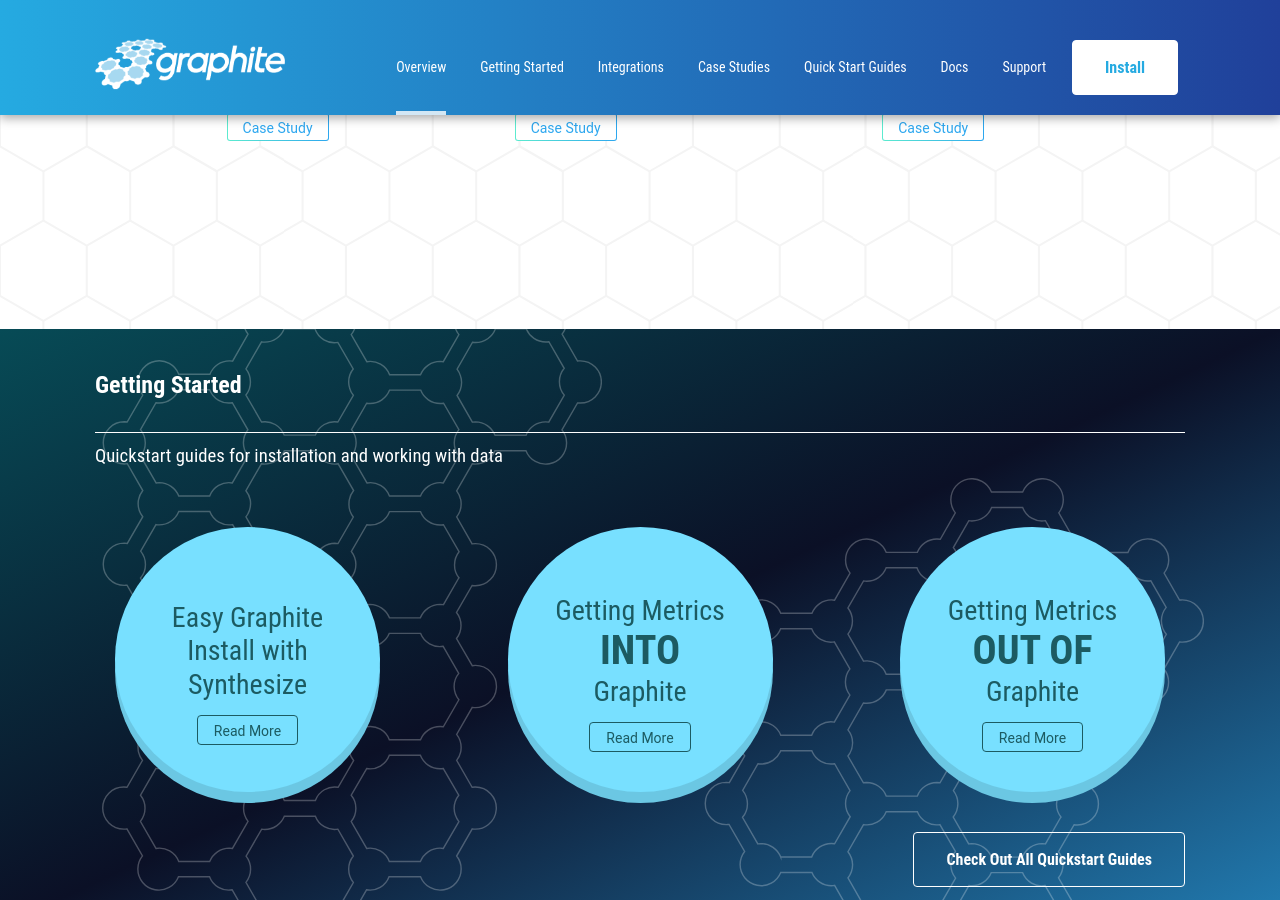
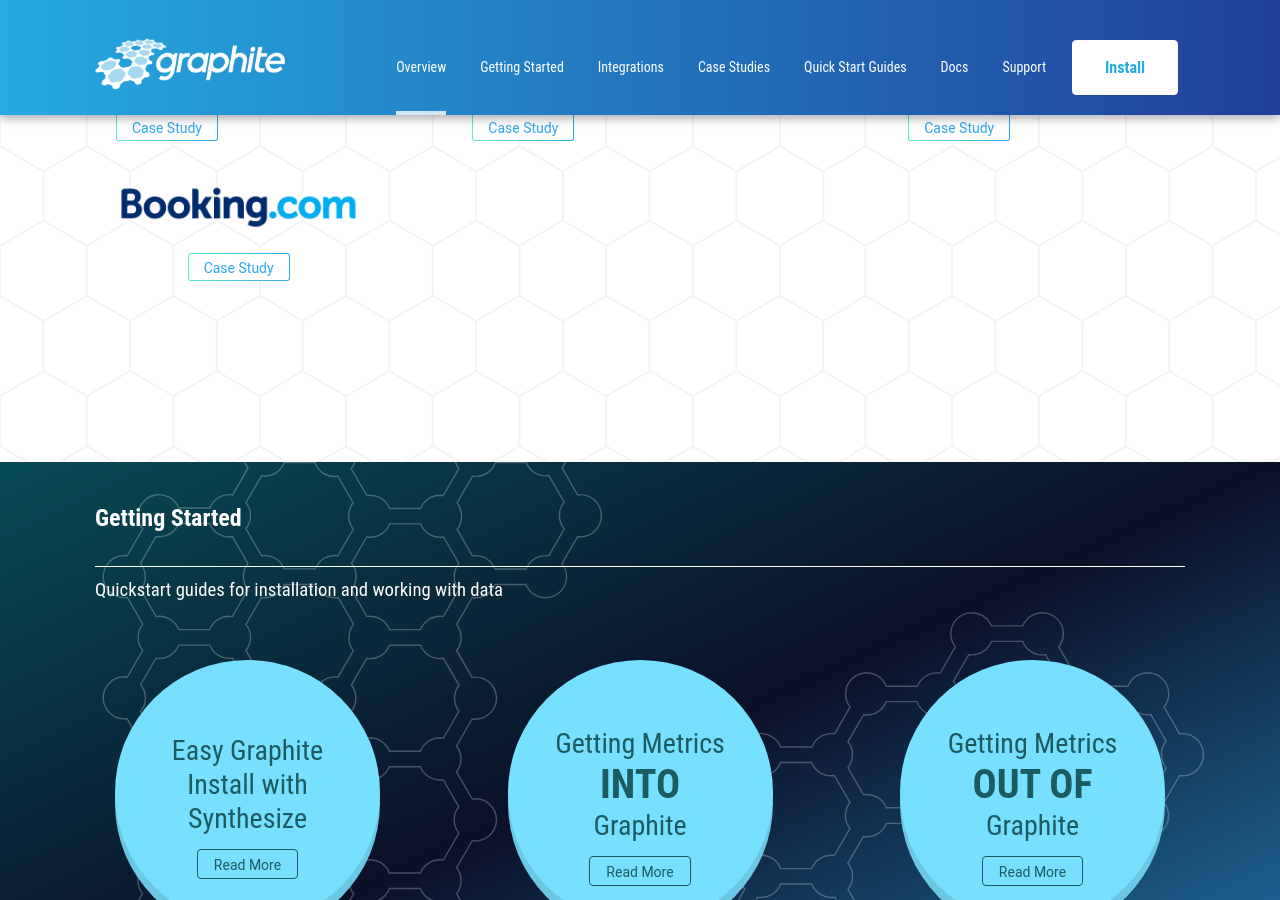
Before and after one commit to graphite-project/graphite-project.github.io, a Jekyll site: the page built from index.html, in a window 1280 px wide and 900 px high, scrolled down 1280 px. Built offline with Jekyll 4.4.1, drawn with Linux system fonts in a browser that asks for light colours; nearby versions of some CDN libraries.

Commit message:
rework yet again

```diff
--- a/index.html
+++ b/index.html
@@ -47,44 +47,47 @@
       <hr class="hr">
       <h3 class="section-subhead">Who uses Graphite?</h3>
       <ul class="case-study-logos">
-        <!--li class="case-study">
-          <img class="case-study__logo" src="img/casestudy_ea.png">
-        </li-->
         <li class="case-study">
-          <img class="case-study__logo" src="img/casestudy_lyft.png">
-        </li>
-        <li class="case-study">
-          <img class="case-study__logo" src="img/casestudy_etsy.png">
-          <a class="case-study__link btn btn--gradient btn--small" href="case-studies/">
+          <img class="case-study__logo" src="/img/casestudy_etsy.png">
+          <a class="case-study__link btn btn--gradient btn--small" href="/case-studies/etsy.html">
             <span>Case Study</span>
           </a>
         </li>
         <li class="case-study">
-          <img class="case-study__logo" src="img/casestudy_salesforce.png">
+          <img class="case-study__logo" src="/img/casestudy_salesforce.png">
         </li>
         <li class="case-study">
-          <img class="case-study__logo" src="img/casestudy_simple.png">
-          <a class="case-study__link btn btn--gradient btn--small" href="case-studies/">
+          <img class="case-study__logo" src="/img/casestudy_simple.png">
+          <a class="case-study__link btn btn--gradient btn--small" href="/case-studies/simple.html">
             <span>Case Study</span>
           </a>
         </li>
         <li class="case-study">
-          <img class="case-study__logo" src="img/casestudy_reddit.png">
+          <img class="case-study__logo" src="/img/casestudy_reddit.png">
         </li>
         <li class="case-study">
-          <img class="case-study__logo" src="img/casestudy_github.png">
-          <a class="case-study__link btn btn--gradient btn--small" href="case-studies/">
+          <img class="case-study__logo" src="/img/casestudy_github.png">
+          <a class="case-study__link btn btn--gradient btn--small" href="/case-studies/github.html">
             <span>Case Study</span>
           </a>
         </li>
         <li class="case-study">
-          <img class="case-study__logo" src="img/casestudy_uber.png">
+          <img class="case-study__logo" src="/img/casestudy_lyft.png">
+        </li>
+        <li class="case-study">
+          <img class="case-study__logo" src="/img/casestudy_booking-com.png">
+          <a class="case-study__link btn btn--gradient btn--small" href="/case-studies/booking.html">
+            <span>Case Study</span>
+          </a>
         </li>
         <!--li class="case-study">
-          <img class="case-study__logo" src="img/casestudy_mediamath.png">
+          <img class="case-study__logo" src="/img/casestudy_ea.png">
         </li-->
         <!--li class="case-study">
-          <img class="case-study__logo" src="img/casestudy_booking-com.png">
+          <img class="case-study__logo" src="/img/casestudy_mediamath.png">
+        </li-->
+        <!--li class="case-study">
+          <img class="case-study__logo" src="/img/casestudy_uber.png">
         </li-->
       </ul>
       <!--span class="section-callout subtle"><em>(just to name a few)</em></span-->
```
Also changed, not shown: case-studies/index.html (+20 -5 lines).
